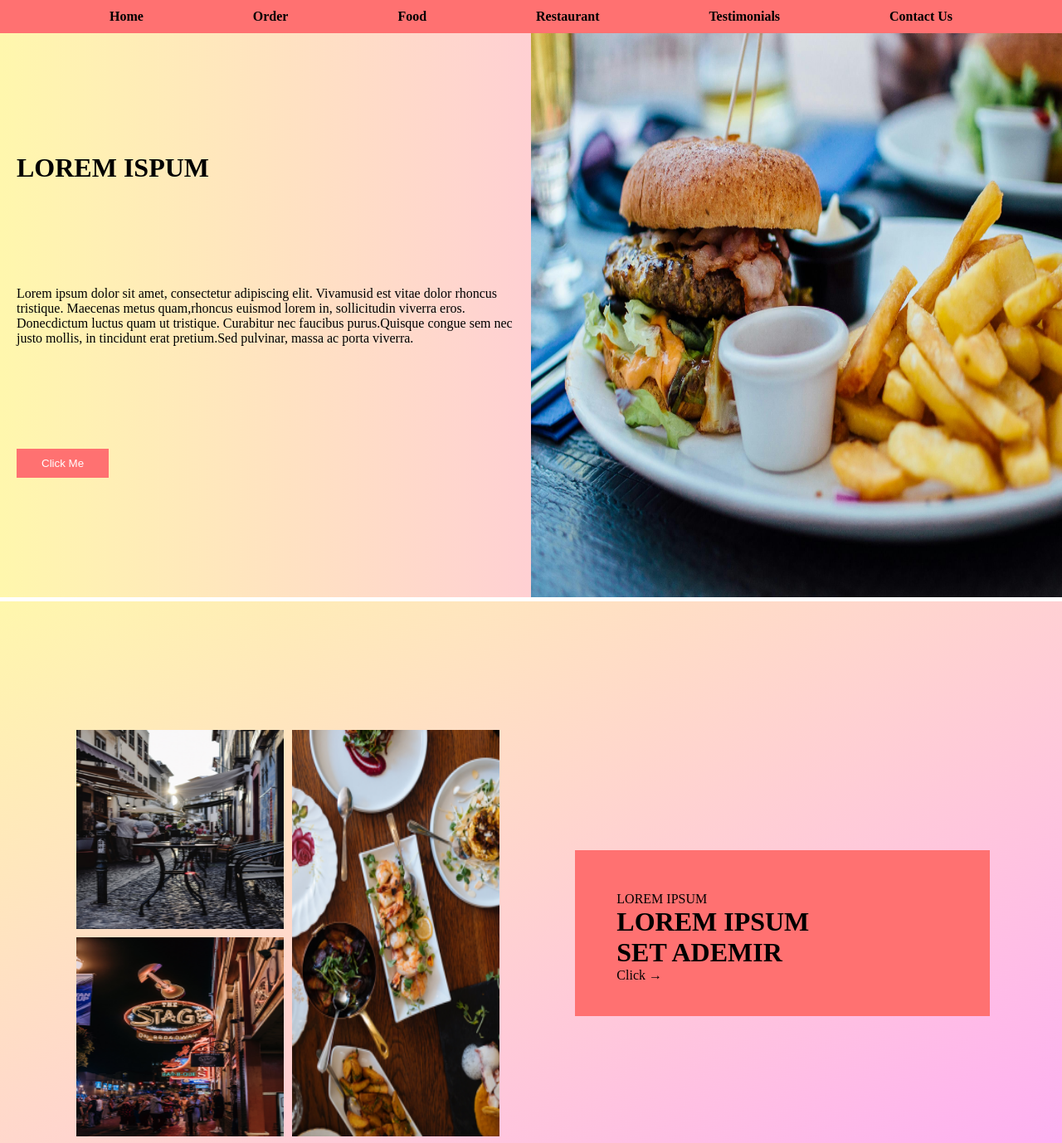
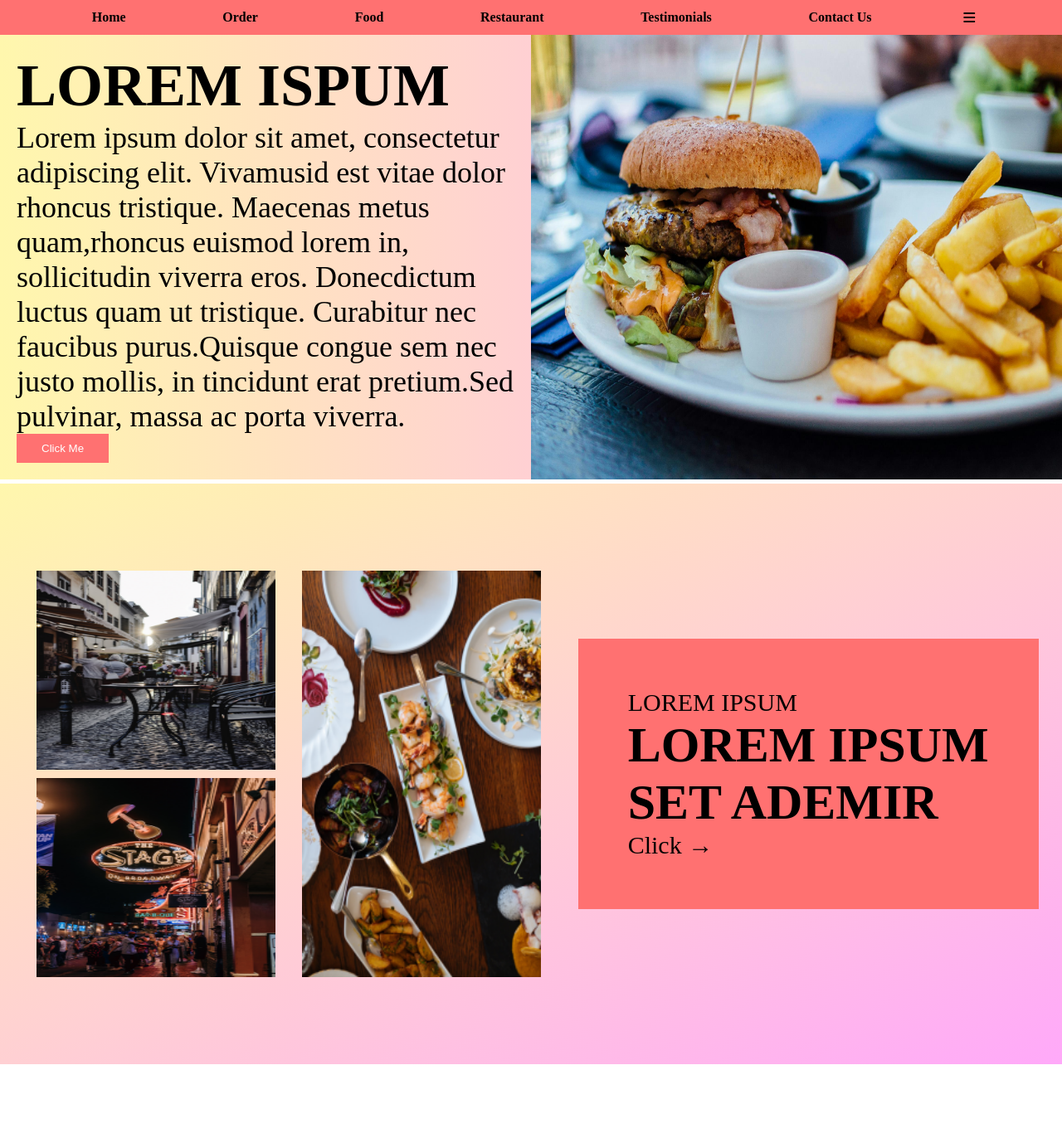
Before and after one commit to Venkatesh3696/simplotel, a plain HTML site: page index.html in a window 1280 px wide. Shown: the top 1378 px of the page at 83% size. After the commit the page ends 1283 px from the top, so only its background shows below. Drawn offline with Linux system fonts and the light colour scheme.

Commit message:
first commit

```diff
--- a/index.css
+++ b/index.css
@@ -1,33 +1,37 @@
 * {
   margin: 0;
   padding: 0;
+  box-sizing: border-box;
 }
 body {
   margin: 0;
   padding: 0;
-  width: 100vw;
 }
 .main-container {
   display: flex;
   flex-direction: column;
   justify-content: center;
-  width: 100%;
+  flex-wrap: wrap;
+  width: 100vw;
 }
 .navbar {
   display: flex;
   justify-content: space-evenly;
   align-items: center;
   background-color: #ff7171;
-  height: 40px;
+  width: 100vw;
+  padding: 10px 0px;
+  flex-wrap: wrap;
 }
 .nav-link {
   color: black;
   font-weight: bold;
+  margin: 2px 6px;
 }
+
 .section-1 {
   display: flex;
   width: 100%;
-  height: 85vh;
 }
 .description {
   background-image: linear-gradient(to right, #fff7ad, #ffd0d3);
@@ -38,6 +42,7 @@ body {
   justify-content: space-evenly;
   align-items: flex-start;
   padding: 20px;
+  font-size: 36px;
 }
 .click-button {
   background-color: #ff7171;
@@ -47,43 +52,45 @@ body {
 }
 .description-image {
   width: 50%;
-  height: 100%;
 }
 
 .section-2 {
   margin-top: 5px;
   width: 100vw;
-  height: 100vh;
   background-image: linear-gradient(to right bottom, #fff7ad, #ffa9f9);
   display: flex;
   justify-content: space-evenly;
   align-items: center;
+  flex-wrap: wrap;
+  padding: 100px 0px;
 }
 .images-container {
   display: flex;
   flex-direction: column;
   justify-content: center;
-  align-items: space-evenly;
+  align-items: center;
   height: 500px;
   flex-wrap: wrap;
+  order: 0;
+  width: 50%;
 }
 .image-1 {
   height: 240px;
-  width: 250px;
+  width: 45%;
+  margin: 5px;
+  order: 0;
+}
+.image-2 {
+  height: 500px;
+  width: 45%;
   margin: 5px;
   order: 1;
 }
-.image-2 {
-  height: 500px;
-  width: 250px;
-  margin: 5px;
-  order: 2;
-}
 .image-3 {
   height: 240px;
-  width: 250px;
+  width: 45%;
   margin: 5px;
-  order: 1;
+  order: 0;
 }
 .section-2-description {
   background-color: #ff7171;
@@ -91,7 +98,36 @@ body {
   flex-direction: column;
   justify-content: space-between;
   align-items: flex-start;
-  height: 100px;
-  width: 400px;
-  padding: 50px;
+  padding: 60px;
+  font-size: 30px;
 }
+
+@media screen and (max-width: 768px) {
+  .navbar {
+    flex-direction: column;
+    justify-content: flex-start;
+    align-items: baseline;
+    padding: 2px;
+  }
+  .section-1 {
+    display: flex;
+    flex-direction: column;
+    width: 100%;
+  }
+
+  .description {
+    width: 100%;
+    height: 400px;
+    font-size: 20px;
+  }
+  .description-image {
+    height: 500px;
+    width: 100%;
+  }
+  .images-container {
+    width: 100%;
+  }
+  .section-2-description {
+    font-size: 22px;
+  }
+}
--- a/index.html
+++ b/index.html
@@ -5,6 +5,10 @@
     <meta name="viewport" content="width=device-width, initial-scale=1.0" />
     <title>simplotel</title>
     <link rel="stylesheet" href="./index.css" />
+    <script
+      src="https://kit.fontawesome.com/2631cac8d8.js"
+      crossorigin="anonymous"
+    ></script>
   </head>
   <body>
     <div class="main-container">
@@ -15,6 +19,7 @@
         <a class="nav-link">Restaurant</a>
         <a class="nav-link">Testimonials</a>
         <a class="nav-link">Contact Us</a>
+        <i class="fa-solid fa-bars"></i>
       </nav>
       <div class="section-1">
         <div class="description">
@@ -29,7 +34,11 @@
           </p>
           <button class="click-button">Click Me</button>
         </div>
-        <img class="description-image" alt="food image" src="/assets/main-image.jpg" />
+        <img
+          class="description-image"
+          alt="food image"
+          src="/assets/main-image.jpg"
+        />
       </div>
       <div class="section-2">
         <div class="images-container">
```
